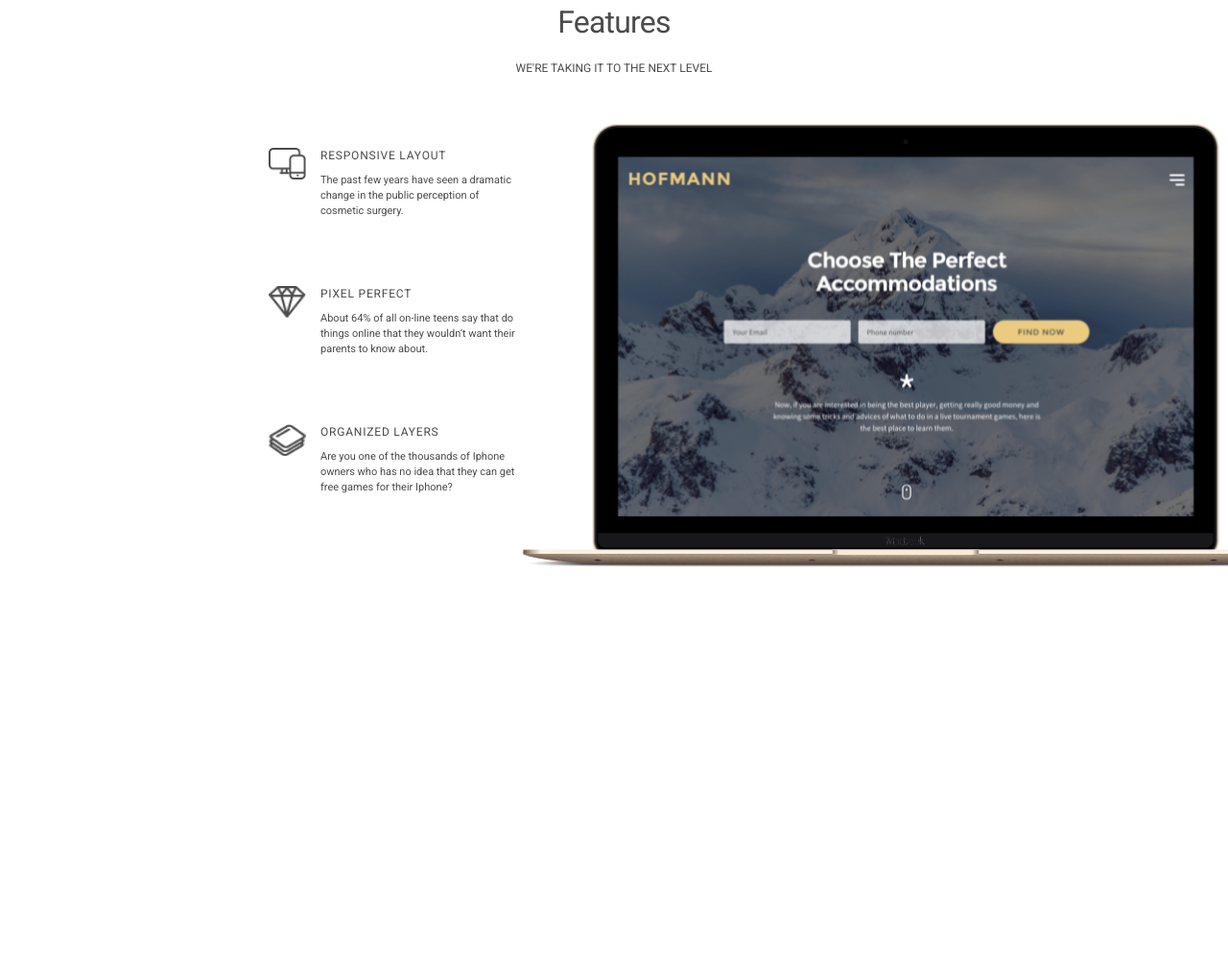
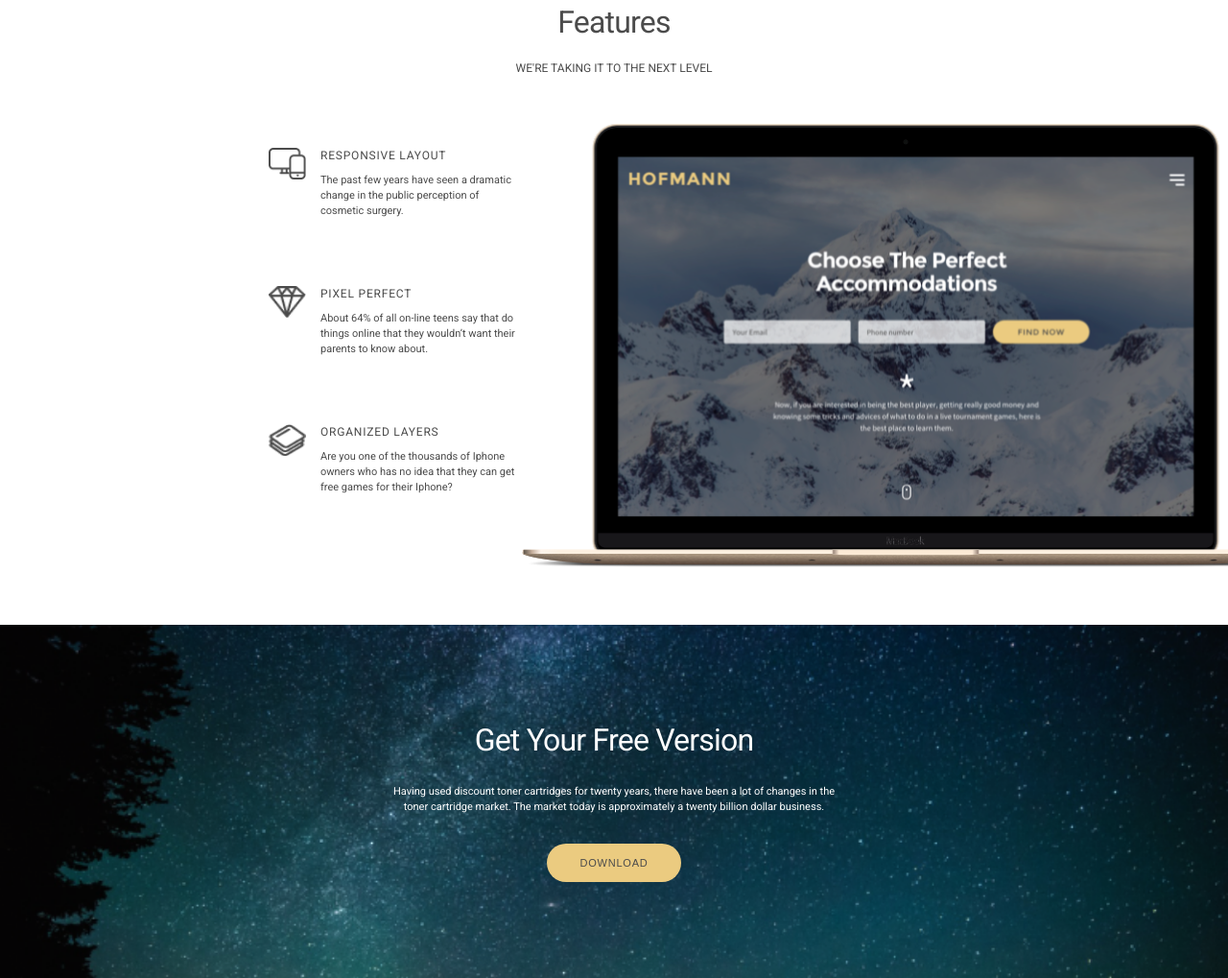
Before and after one commit to hungtranpro2/html-css-training, a website built with Parcel: page index.html in a window 1280 px wide. Shown: the part 565-1584 px from the top of the page at 96% size. Before the commit the page ends 1216 px from the top, so only its background shows below. Built offline with nearby package versions, Linux system fonts and the light colour scheme.

Commit message:
create cta

```diff
--- a/index.html
+++ b/index.html
@@ -96,5 +96,14 @@
       </div>
     </section>
     <!-- Advantages end -->
+
+    <!-- CTA start -->
+    <section class="cta">
+      <div class="container cta__container">
+        <h2 class="title text--white cta__title">Get Your Free Version</h2>
+        <p class="text text--white cta__content">Having used discount toner cartridges for twenty years, there have been a lot of changes in the toner cartridge market. The market today is approximately a twenty billion dollar business.</p>
+        <button class="btn cta__btn">download</button>
+      </div>
+    </section>
   </body>
 </html>
--- a/scss/components/_buttons.scss
+++ b/scss/components/_buttons.scss
@@ -0,0 +1,24 @@
+.btn{
+  // Devise phone
+  @include size(140px, 32px);
+  text-transform: uppercase;
+  background-color: $color-secondary;
+  border-radius: 50px;
+  letter-spacing: 0.0727273em;
+  @include font(11px,13px);
+  color: $color-primary;
+  border: none;
+  cursor: pointer;
+
+  // Devise tablet
+  @include respond(tablet){
+    @include size(140px, 40px);
+  }
+
+  // Devise desktop
+  @include respond(desktop){
+    @include size(210px, 48px);
+    @include font(16px,19px);
+    letter-spacing: 0.0625em;
+  }
+}
--- a/scss/components/_text.scss
+++ b/scss/components/_text.scss
@@ -2,6 +2,9 @@
   @include font(11px, 16px);
   &--large{
     @include font(12px, 16px);
+  }
+  &--white{
+    color: $color-white;
   }
   @include respond(tablet){
     @include font(11px, 16px);
@@ -27,6 +30,7 @@
   }
   @include respond(desktop){
     @include font(44px, 48px);
+    letter-spacing: -0.0363636em;
   }
 }
 
--- /dev/null
+++ b/scss/layout/_cta.scss
@@ -0,0 +1,41 @@
+.cta{
+  // Devise phone
+  padding: 100px 0;
+  background: url("../img/cta-background-phone.png");
+  background-size: cover;
+  &__container{
+    text-align: center;
+  }
+  &__title{
+    line-height: 40px;
+    padding-bottom: 10px;
+  }
+  &__content{
+    max-width: 240px;
+    padding-bottom: 20px;
+  }
+
+  // Devise tablet
+  @include respond(tablet){
+    background: url("../img/cta-background-tablet.png");
+    background-size: cover;
+    &__title{
+      padding-bottom: 26px;
+    }
+    &__content{
+      max-width: 471px;
+      padding-bottom: 30px;
+    }
+  }
+
+  // Devise desktop
+  @include respond(desktop){
+    padding: 190px 0;
+    background: url("../img/cta-background-desktop.png");
+    background-size: cover;
+    &__content{
+      max-width: 555px;
+      padding-bottom: 40px;
+    }
+  }
+}
--- a/scss/main.scss
+++ b/scss/main.scss
@@ -4,6 +4,8 @@
 @import './base/base.scss';
 @import './components/text.scss';
 @import './components/container.scss';
+@import './components/buttons.scss';
 
 @import './layout/header.scss';
 @import './layout/advantage.scss';
+@import './layout/cta.scss';
```
Also changed, not shown: img/cta-background-desktop.png (added), img/cta-background-phone.png (added), img/cta-background-tablet.png (added).
